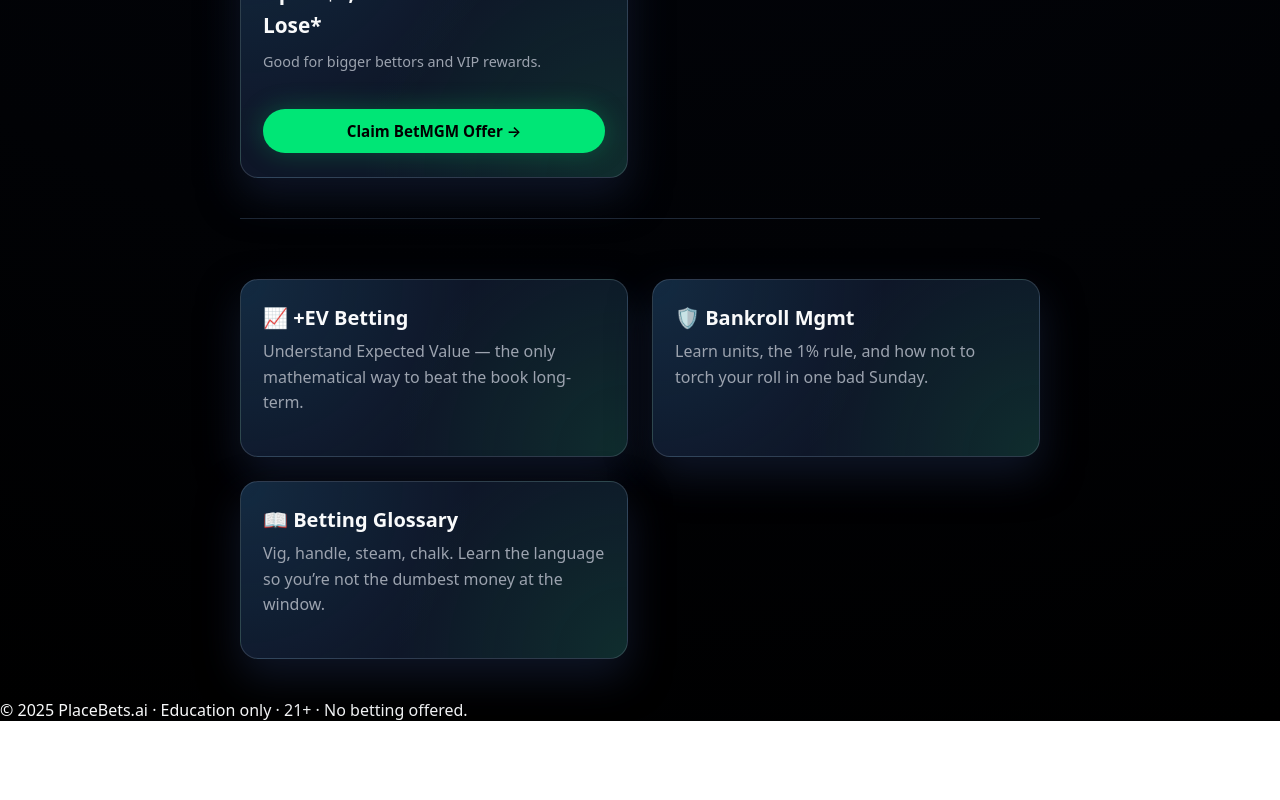
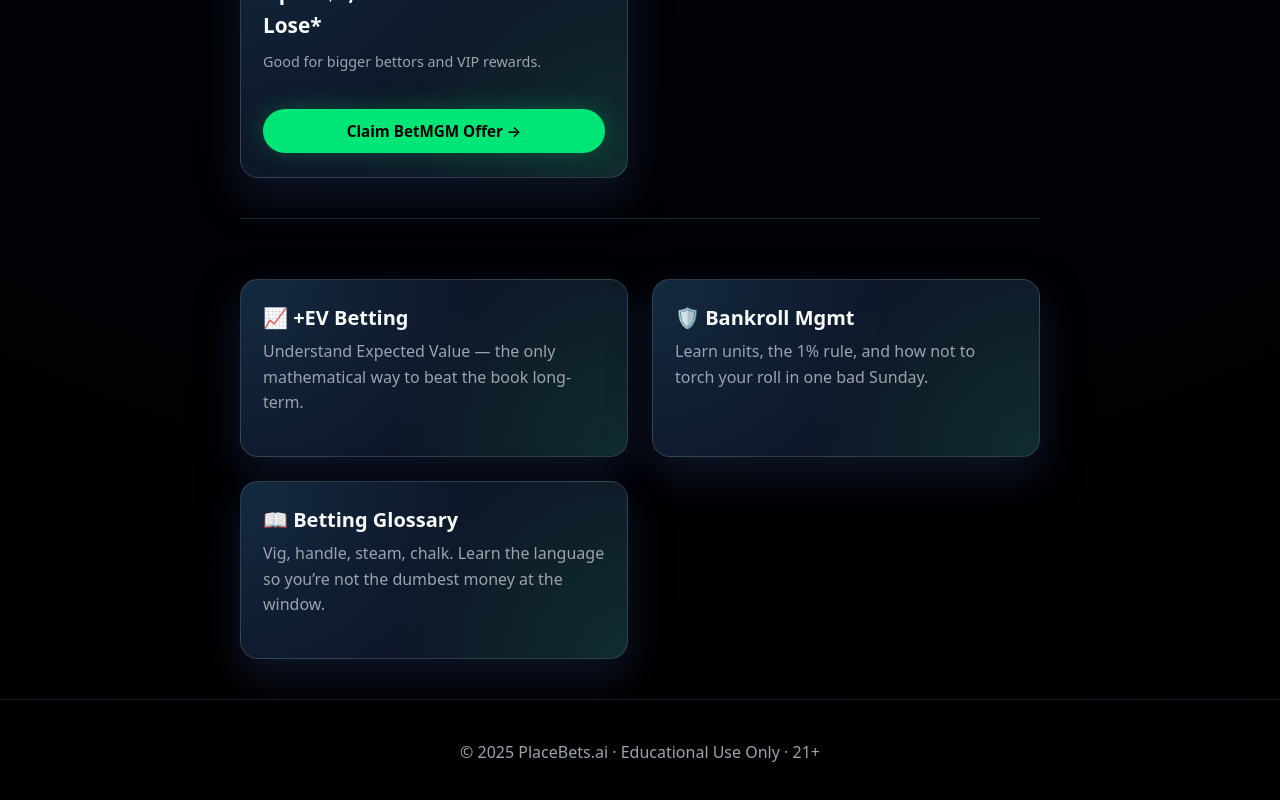
Before and after one commit to placebetsai/Placebetsai, a Next.js app: page / in a window 1280 px wide. Shown: the part 1004-1804 px from the top of the page. Before the commit the page ends 1725 px from the top, so only its background shows below. Built offline with nearby package versions, Linux system fonts and the light colour scheme; no server answers.

Commit message:
Update layout metadata and add NewsTicker component

```diff
--- a/app/layout.js
+++ b/app/layout.js
@@ -1,10 +1,11 @@
 import "./globals.css";
 import Navbar from "../components/Navbar";
+import NewsTicker from "../components/NewsTicker";
 
 export const metadata = {
-  title: "PlaceBets.ai – Professional Betting Toolkit",
+  title: "PlaceBets.ai – The Professional Betting Toolkit",
   description:
-    "Advanced sports betting tools, calculators, bankroll management and +EV strategy.",
+    "Advanced sports betting tools, tournament finder, and bankroll management strategies.",
 };
 
 export default function RootLayout({ children }) {
@@ -13,10 +14,18 @@ export default function RootLayout({ children }) {
       <body>
         <div className="app-shell">
           <Navbar />
+          <NewsTicker />
           <main className="site-main">{children}</main>
-          <footer className="site-footer">
-            © {new Date().getFullYear()} PlaceBets.ai · Education only · 21+ ·
-            No betting offered.
+          <footer
+            style={{
+              textAlign: "center",
+              padding: "40px",
+              borderTop: "1px solid #111827",
+              color: "#4b5563",
+              fontSize: "0.8rem",
+            }}
+          >
+            <p>© {new Date().getFullYear()} PlaceBets.ai · Educational Use Only · 21+</p>
           </footer>
         </div>
       </body>
```
